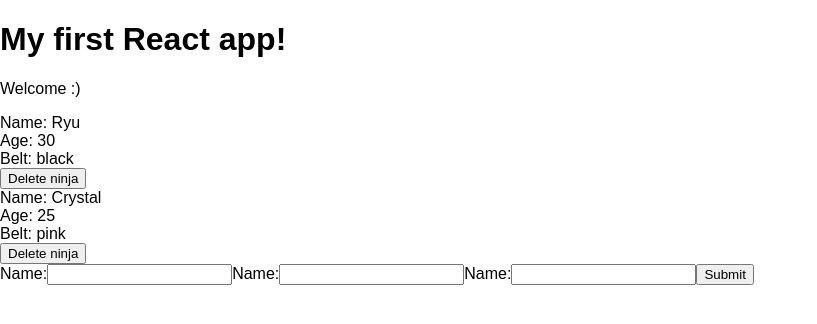
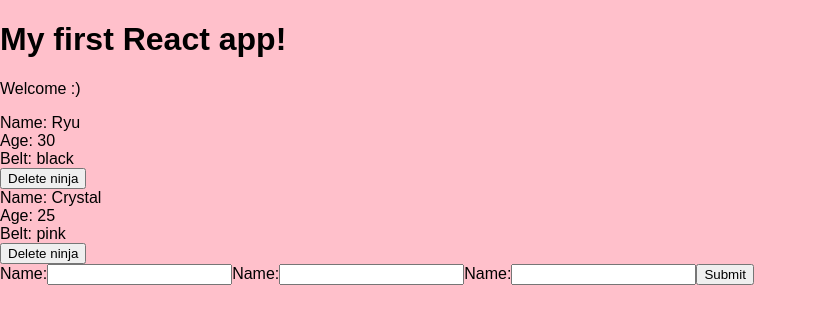
Before and after one commit to slee1232/react-tutorial, a React (Create React App) app in the folder myapp/: page / in a window 1280 px wide. Shown: the top 324 px of the page, without its empty margins (0-817 px from the left). Built offline with nearby package versions, Linux system fonts and the light colour scheme.

Commit message:
css files

```diff
--- /dev/null
+++ b/myapp/src/Ninjas.css
@@ -0,0 +1,8 @@
+body{
+    background: pink;
+}
+
+.ninjas form{
+    background: gray;
+    padding: 20px;
+}
--- a/myapp/src/Ninjas.js
+++ b/myapp/src/Ninjas.js
@@ -1,4 +1,5 @@
 import React from 'react';
+import './Ninjas.css';
 
 const Ninjas = ({ninjas, deleteNinja}) => {
         // const ninjaList = ninjas.map(ninja => {
```
